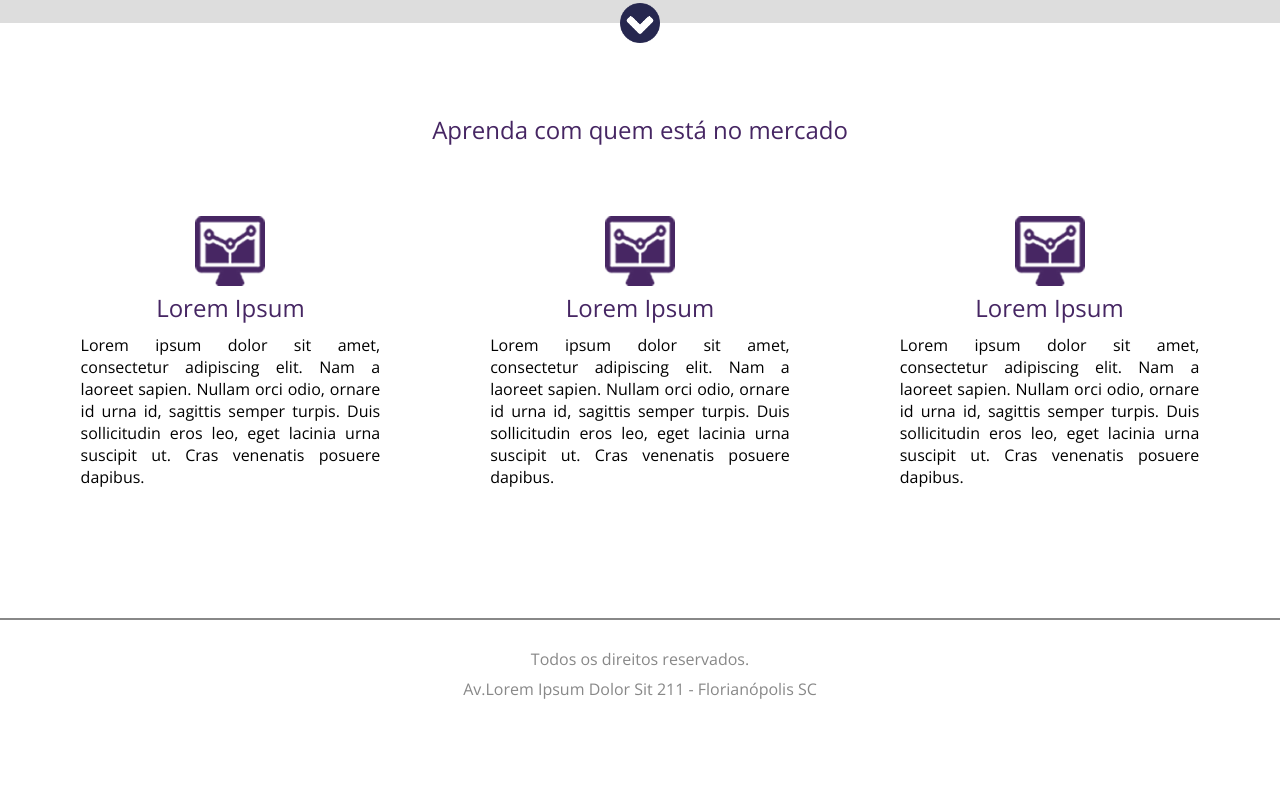
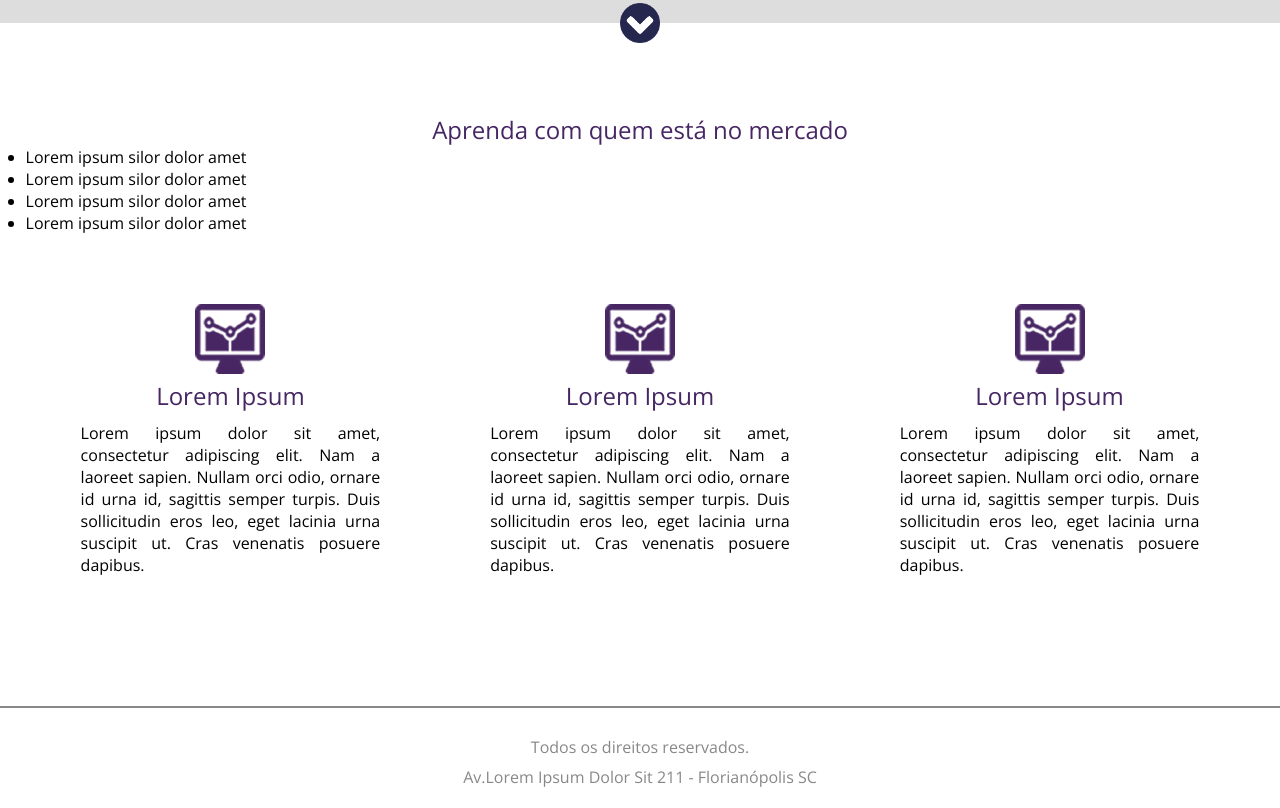
Before and after one commit to Gmantiqueira/projeto-1-danki, a plain HTML site: page index.html in a window 1280 px wide. Shown: the part 887-1695 px from the top of the page. Before the commit the page ends 1607 px from the top, so only its background shows below. Drawn offline with nearby package versions, Linux system fonts and the light colour scheme.

Commit message:
Update index.html

```diff
--- a/index.html
+++ b/index.html
@@ -81,6 +81,13 @@
             <div class="center">
             <h2>Aprenda com quem está no mercado</h2>
 
+            <ul>
+                <li>Lorem ipsum silor dolor amet <br></li>
+                <li>Lorem ipsum silor dolor amet</li>
+                <li>Lorem ipsum silor dolor amet</li>
+                <li>Lorem ipsum silor dolor amet</li>
+            </ul>
+
             <div class="container-section">
                 <div class="container-single">
                     <div><img src="images/icon.png"/></div>
```
